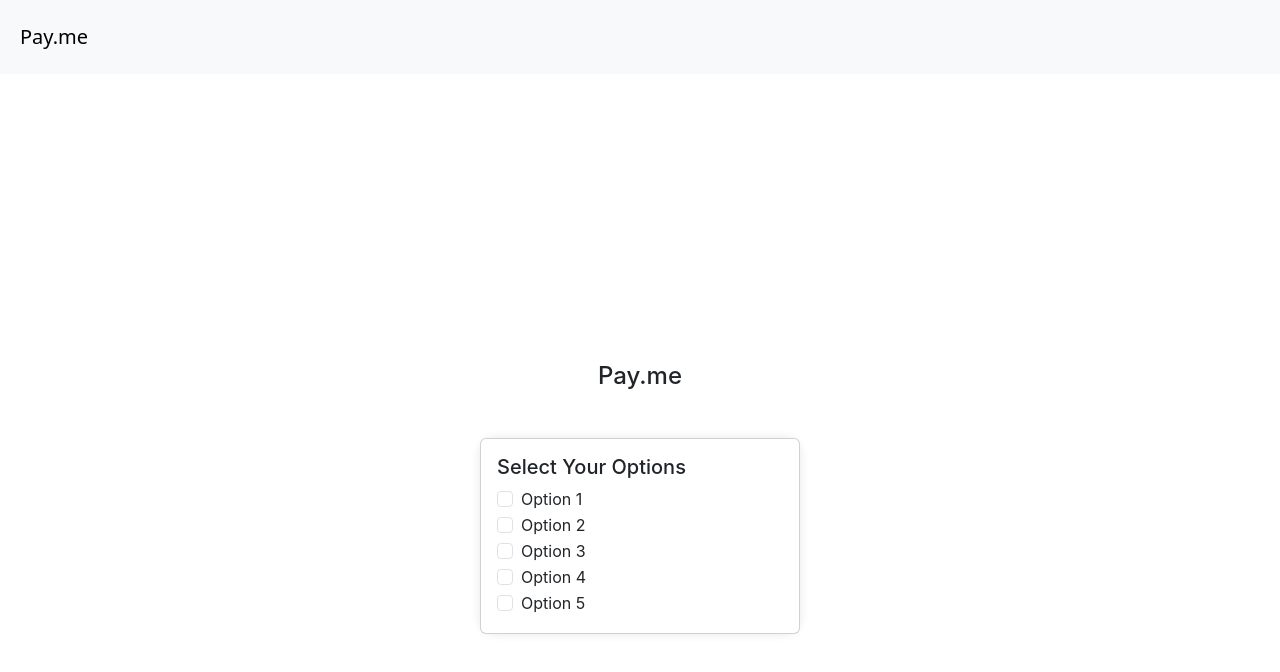
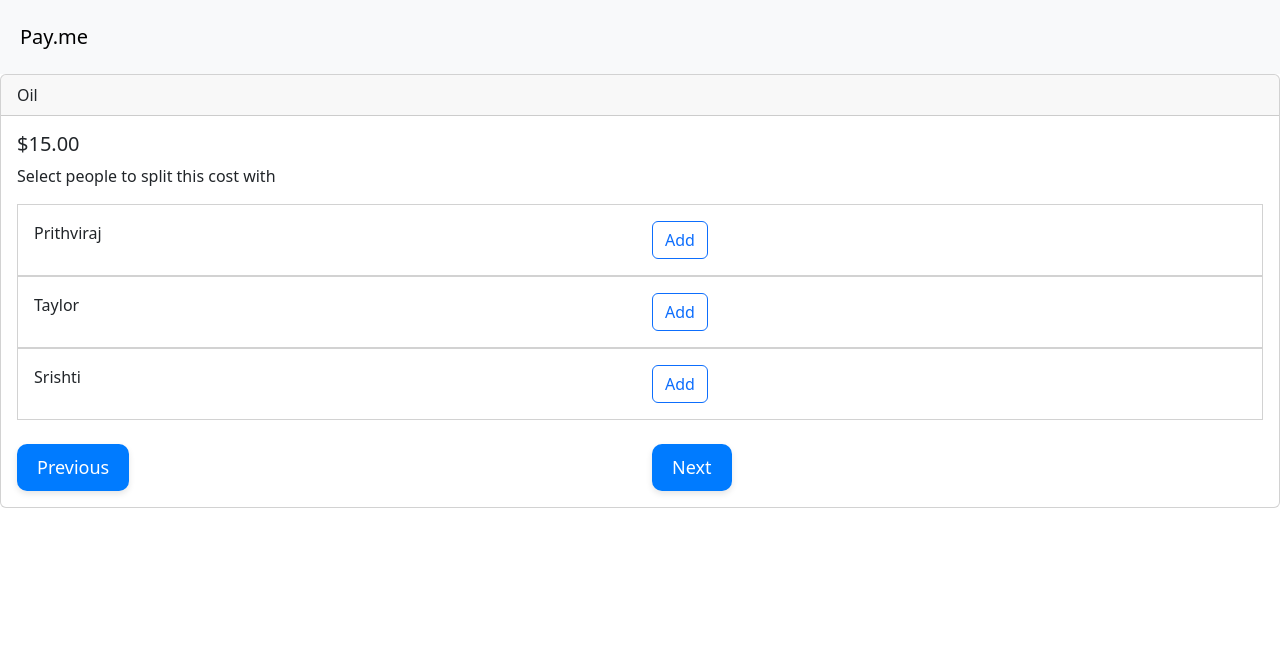
Before and after one commit to prithviraj-chaudhuri/Pay.me, a React (Create React App) app in the folder ui/: page /split in a window 1280 px wide. Shown: the top 672 px of the page. Built offline with nearby package versions, Linux system fonts and the light colour scheme.

Commit message:
Updated styling for splitting

```diff
--- /dev/null
+++ b/ui/src/app/Split.css
@@ -0,0 +1,14 @@
+.rem-space {
+    /* height: calc(100vh - 150px); */
+    width: 100vw;
+    margin: 0px;
+}
+
+.col-sm-12 {
+    height: 100%;
+    padding: 0px;
+}
+
+.person-card {
+    border-radius: 0px;
+}
--- a/ui/src/app/Split.js
+++ b/ui/src/app/Split.js
@@ -1,39 +1,59 @@
 // import React, { useRef, useState, useEffect } from 'react';
 // import { checkDeviceType } from '../common/helper';
+import './Split.css';
 
 function Split() {
 
 
   return (
-    <div className="ios-style ios-container">
-        <h1 className="mt-5 mb-4 text-center ios-title">Pay.me</h1>
-        <div class="mt-4 ios-camera-container">
-            <div class="card">
-            <div class="card-body">
-                <h5 class="card-title">Select Your Options</h5>
-                <form>
-                <div class="form-check">
-                    <input class="form-check-input" type="checkbox" id="option1" value="option1"></input>
-                    <label class="form-check-label" for="option1">Option 1</label>
+    <div class="row rem-space">
+        <div class="col-sm-12 center-div">
+            <div class="card full-width">
+                <div class="card-header">
+                    Oil
                 </div>
-                <div class="form-check">
-                    <input class="form-check-input" type="checkbox" id="option2" value="option2"></input>
-                    <label class="form-check-label" for="option2">Option 2</label>
+                <div class="card-body">
+                    <h5 class="card-title">$15.00</h5>
+                    <p class="card-text">Select people to split this cost with</p>
+                    <div class="card person-card" >
+                        <div class="card-body row">
+                            <div class="col-6">Prithviraj</div>
+                            <div class="col-6">
+                                <input type="checkbox" class="btn-check" id="btn-check-outlined" autocomplete="off"></input>
+                                <label class="btn btn-outline-primary" for="btn-check-outlined">Add</label>
+                            </div>
+                        </div>
+                    </div>
+                    <div class="card person-card" >
+                        <div class="card-body row">
+                            <div class="col-6">Taylor</div>
+                            <div class="col-6">
+                                <input type="checkbox" class="btn-check" id="btn-check-outlined" autocomplete="off"></input>
+                                <label class="btn btn-outline-primary" for="btn-check-outlined">Add</label>
+                            </div>
+                        </div>
+                    </div>
+                    <div class="card person-card" >
+                        <div class="card-body row">
+                            <div class="col-6">Srishti</div>
+                            <div class="col-6">
+                                <input type="checkbox" class="btn-check" id="btn-check-outlined" autocomplete="off"></input>
+                                <label class="btn btn-outline-primary" for="btn-check-outlined">Add</label>
+                            </div>
+                        </div>
+                    </div>
+                    <br/>
+                    <div>
+                        <div class="row">
+                            <div class="col-6">
+                                <button className="btn ios-button">Previous</button>
+                            </div>
+                            <div class="col-6">
+                                <button className="btn ios-button">Next</button>
+                            </div>
+                        </div>
+                    </div>
                 </div>
-                <div class="form-check">
-                    <input class="form-check-input" type="checkbox" id="option3" value="option3"></input>
-                    <label class="form-check-label" for="option3">Option 3</label>
-                </div>
-                <div class="form-check">
-                    <input class="form-check-input" type="checkbox" id="option4" value="option4"></input>
-                    <label class="form-check-label" for="option4">Option 4</label>
-                </div>
-                <div class="form-check">
-                    <input class="form-check-input" type="checkbox" id="option5" value="option5"></input>
-                    <label class="form-check-label" for="option5">Option 5</label>
-                </div>
-                </form>
-            </div>
             </div>
         </div>
     </div>
--- a/ui/src/common/helper.css
+++ b/ui/src/common/helper.css
@@ -49,3 +49,7 @@
     padding: 0px;
     margin: 0px;
 }
+
+.full-width {
+    width: 100%;
+}
```
